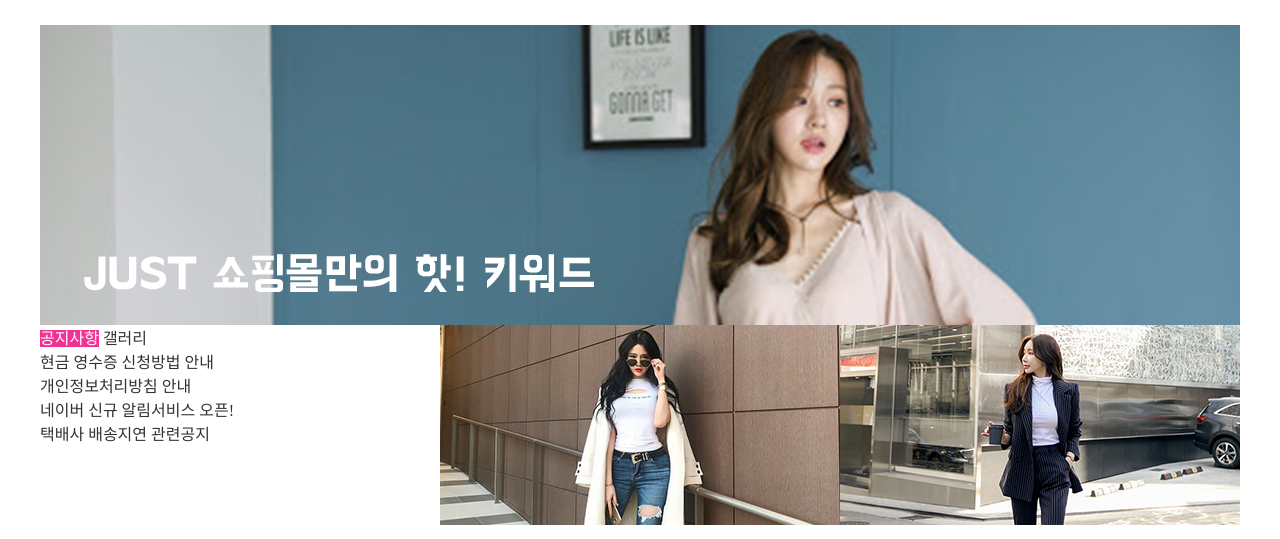
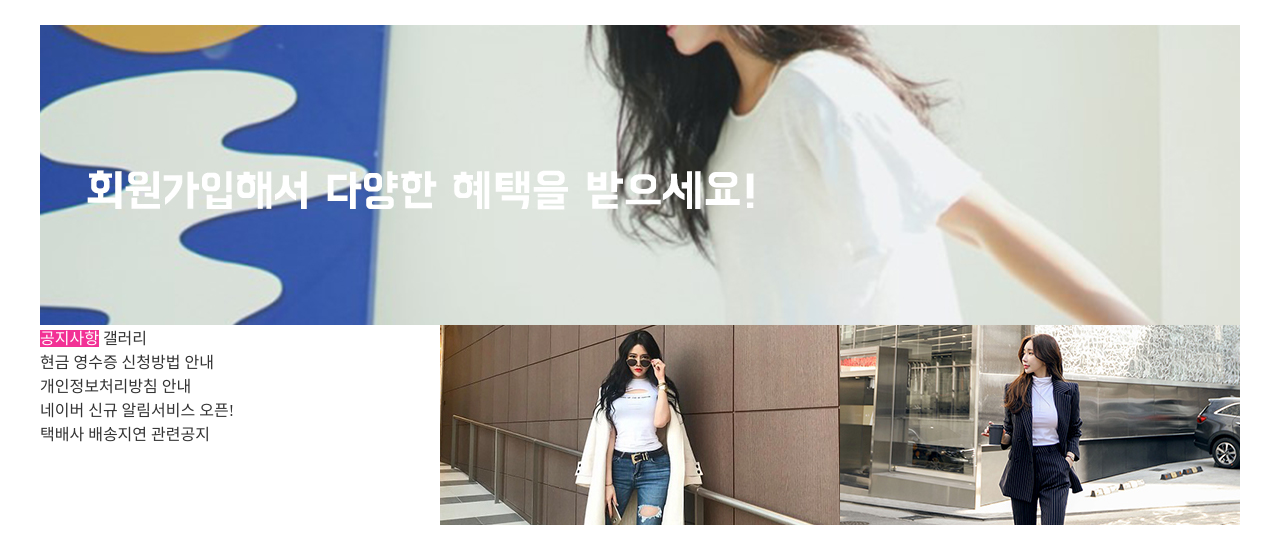
Before and after one commit to jangmiiiiii/web_test, a plain HTML site: page index.html in a window 1280 px wide. Shown: the part 75-614 px from the top of the page. Drawn offline with Linux system fonts and the light colour scheme.

Commit message:
슬라이드

```diff
--- a/css/style.css
+++ b/css/style.css
@@ -73,15 +73,19 @@ main {
     width: 1200px; margin: 0 auto;
 }
 main .slide {
-    width: 1200px; height: 300px; overflow: hidden; /*  */
+    width: 1200px; height: 300px;
+    overflow-x: hidden;
+    overflow-y: auto;
 }
-main .slide .slide_contents {}
+main .slide .slide_contents {transition: all 0.5s;}
 main .slide .slide_contents .slide1 {}
 main .slide .slide_contents .slide1 img {}
 main .slide .slide_contents .slide2 {}
 main .slide .slide_contents .slide2 img {}
 main .slide .slide_contents .slide3 {}
 main .slide .slide_contents .slide3 img {}
+main .slide .slide_contents div,
+main .slide .slide_contents div img { line-height: 0;} /* slide 위에 뜬공간 잡아줌 */
 
 main .c {display: flex;}
 main .c > * {width: 400px; height: 200px;}
--- a/script/script.js
+++ b/script/script.js
@@ -37,3 +37,21 @@ $('.c12 .title a:last-child').on('click',function(){
     $('.c2').show();
     $('.c1').hide();
 })
+
+//슬라이드
+
+/* 이미지가 위에서 아래 또는 아래에서 위로 이동하면서 전환되어야 한다.
+❍ 슬라이드는 매 3초 이내로 하나의 이미지에서 다른 이미지로 전환되어야 한다.
+❍ 웹사이트를 열었을 때 자동으로 시작되어 반복적으로
+(마지막 이미지가 슬라이드 되면 다시 첫 번째 이미지가 슬라이드 되는 방식) 슬라이드 되어야한다. */
+let count = 0
+// 0, 300 , 600 (높이) 반복할 것임
+/*setInterval 일정시간동안 반복한다 */
+setInterval(function(){
+    //console.log(count++)
+    count++ /* 3 */
+    if(count>2){count=0}/* count 0.1.2 2보다 크면 0으로 돌아가라 */ /* 4 */
+    let total = count * 300 /* 1 */
+    console.log(total)
+    $('.slide_contents').css('transform',`translateY(-${total}px)`) /* ``-> 바뀔변수 작성하는것 */
+},3000) /* 2 */
```
